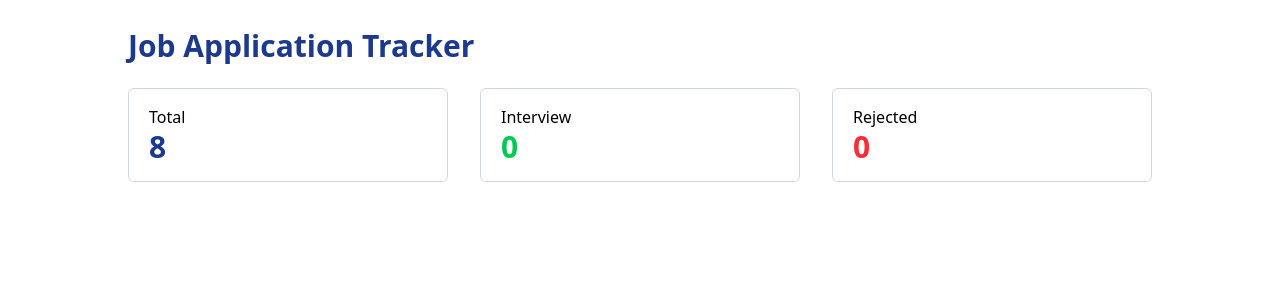
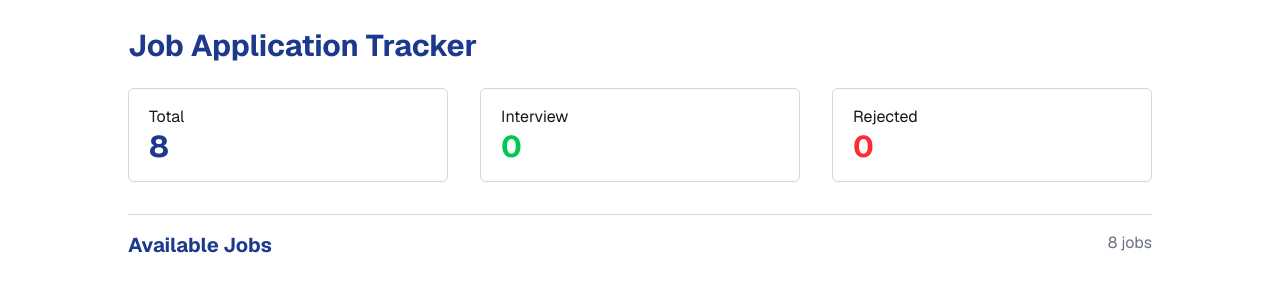
Before and after one commit to nayan12dey/job-application-tracker, a plain HTML site: page index.html in a window 1280 px wide. Drawn offline with nearby package versions, Linux system fonts and the light colour scheme.

Commit message:
Enhance header section with job statistics and add job section layout

```diff
--- a/index.html
+++ b/index.html
@@ -1,34 +1,67 @@
 <!DOCTYPE html>
 <html lang="en">
+
 <head>
     <meta charset="UTF-8">
     <meta name="viewport" content="width=device-width, initial-scale=1.0">
     <title>Job Application Tracker</title>
 
-    <!-- Added tailwindcss cdn -->
-        <script src="https://cdn.jsdelivr.net/npm/@tailwindcss/browser@4"></script>
+    <!-- Added tailwindcss and daisyui cdn -->
+    <link href="https://cdn.jsdelivr.net/npm/daisyui@5" rel="stylesheet" type="text/css" />
+<script src="https://cdn.jsdelivr.net/npm/@tailwindcss/browser@4"></script>
+
+    <!-- Added google fonts  -->
+    <link rel="preconnect" href="https://fonts.googleapis.com">
+<link rel="preconnect" href="https://fonts.gstatic.com" crossorigin>
+<link href="https://fonts.googleapis.com/css2?family=Geist:wght@100..900&display=swap" rel="stylesheet">
+
+    <!-- Added font awesome cdn -->
+     <link rel="stylesheet" href="https://cdnjs.cloudflare.com/ajax/libs/font-awesome/7.0.1/css/all.min.css" integrity="sha512-2SwdPD6INVrV/lHTZbO2nodKhrnDdJK9/kg2XD1r9uGqPo1cUbujc+IYdlYdEErWNu69gVcYgdxlmVmzTWnetw==" crossorigin="anonymous" referrerpolicy="no-referrer" />
+
+     <!-- Added font family -->
+
+     <style>
+        *{
+            font-family: "Geist", sans-serif;
+        }
+     </style>
+
 </head>
+
 <body>
 
     <!-- header section -->
-     <header class="w-[80%] mx-auto space-y-6 mt-7">
+    <header class="w-[80%] mx-auto space-y-6 mt-7">
         <h1 class="text-3xl text-blue-900 font-bold">Job Application Tracker</h1>
         <div class="grid grid-cols-3 justify-between gap-8">
             <div class="border border-gray-300 px-5 py-4 rounded-md">
                 <p class="">Total</p>
                 <h2 class="text-blue-900 font-bold text-3xl">8</h2>
             </div>
-            <div class="border border-gray-300 px-5 py-4 rounded-md"">
+            <div class="border border-gray-300 px-5 py-4 rounded-md">
                 <p class="">Interview</p>
-                <h2 class="text-green-500 font-bold text-3xl">0</h2>
+                <h2 class=" text-green-500 font-bold text-3xl">0</h2>
             </div>
             <div class="border border-gray-300 px-5 py-4 rounded-md">
                 <p>Rejected</p>
                 <h2 class="text-red-500 font-bold text-3xl">0</h2>
             </div>
         </div>
-     </header>
+    </header>
+
+    <hr class="mt-8 w-[80%] mx-auto text-gray-300">
+
+
+    <!-- job section -->
+     <section id="job-section" class="w-[80%] mx-auto mt-4">
+        <div class="flex justify-between">
+            <h2 class="text-blue-900 font-bold text-xl">Available Jobs</h2>
+            <p class="text-gray-500">8 jobs</p>
+        </div>
+     </section>
+
 
     <script src="./script.js"></script>
 </body>
+
 </html>
```
